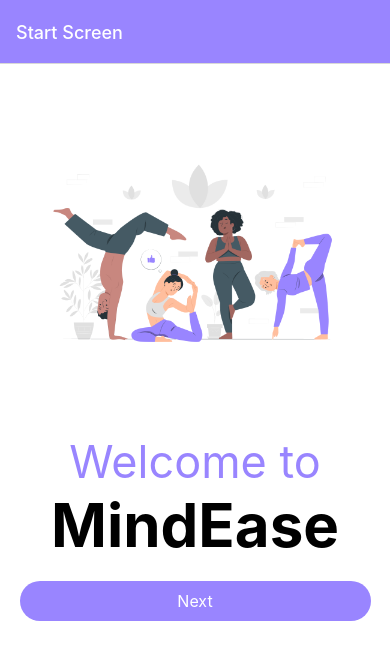
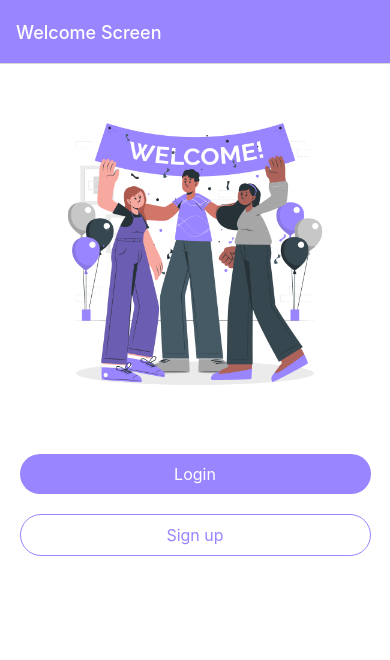
Before and after one commit to Janhvi2000/MindEase, a React Native app: screen /Welcome in a window 390 px wide. Shown: the top 660 px of the page. Built offline with nearby package versions, Linux system fonts and the light colour scheme.

Commit message:
Welcome page update

```diff
--- a/App.js
+++ b/App.js
@@ -6,6 +6,7 @@ import { StatusBar } from 'expo-status-bar';
 import { StyleSheet, Text, View } from 'react-native';
 import Test from './Components/Pages/testscreen';
 import Start from './Components/Pages/startpage';
+import Welcome from './Components/Pages/welcome';
 
 const Stack = createNativeStackNavigator();
 
@@ -13,7 +14,7 @@ function App() {
   return (
     <NavigationContainer>
       <Stack.Navigator
-        initialRouteName="Start Page"
+        initialRouteName="Welcome"
         screenOptions={{
           headerStyle: { backgroundColor: '#9985FF' },
           headerTintColor: '#fff',
@@ -29,6 +30,11 @@ function App() {
           component={Start}
           options={{ title: 'Start Screen' }}
         />
+        <Stack.Screen
+          name="Welcome"
+          component={Welcome}
+          options={{ title: 'Welcome Screen' }}
+        />
       </Stack.Navigator>
     </NavigationContainer>
   );
--- a/Components/Pages/startpage.js
+++ b/Components/Pages/startpage.js
@@ -8,7 +8,7 @@ const Start = () => {
   return (
     <View style={styles.container}>
       <View style={styles.startBox}>
-        <Image source={yoga} style={styles.yogaImage} />
+        <Image source={yoga} style={styles.image} />
         <Text style={styles.startText}>Welcome to</Text>
         <Text style={styles.startText1}>MindEase</Text>
       </View>
--- a/Components/Pages/testscreen.js
+++ b/Components/Pages/testscreen.js
@@ -117,7 +117,7 @@ const Questionnaire = () => {
       ) : (
       <View style={styles.questionBox}>
           <Text style={styles.questionText}>{categories[currentCategory]}</Text>
-          <Image source={testImage} style={styles.testImage} />
+          <Image source={testImage} style={styles.image} />
           <View style={styles.box}>
             <Text style={styles.questionText1}>{getQuestionNumber(currentCategory, currentQuestion)}.{' '}{categoryQuestions[currentCategory][currentQuestion]}</Text>
             <View style={styles.optionsBox}>
--- a/Components/Pages/welcome.js
+++ b/Components/Pages/welcome.js
@@ -0,0 +1,23 @@
+import React from 'react';
+import { View, Text, Image, TouchableOpacity } from 'react-native';
+import styles from '../Styles/styles';
+import welcome from '../Pictures/welcome.png';
+
+
+const Welcome = () => {
+  return (
+    <View style={styles.container}>
+      <View style={styles.startBox}>
+        <Image source={welcome} style={styles.image} />
+      </View>
+      <TouchableOpacity style={styles.nextButton}>
+        <Text style={styles.nextbuttonText}>Login</Text>
+      </TouchableOpacity>
+      <TouchableOpacity style={styles.secondButton}>
+        <Text style={styles.secondbuttonText}>Sign up</Text>
+      </TouchableOpacity>
+    </View>
+  );
+};
+
+export default Welcome;
--- a/Components/Styles/styles.js
+++ b/Components/Styles/styles.js
@@ -22,10 +22,31 @@ const styles = StyleSheet.create({
     borderRadius: 100,
     marginTop: 20,
     width: '90%',
+    marginBottom: 20,
+    alignSelf: 'center',
+  },
+  image: {
+    width: 300,
+    height: 300,
+    alignSelf: 'center',
+    marginTop: 20,
+    marginBottom: 30,
+  },
+  secondbuttonText: {
+    fontSize: 16,
+    textAlign: 'center',
+    color: '#9985FF',
+  },
+  secondButton: {
+    backgroundColor: '#ffffff',
+    padding: 10,
+    borderRadius: 100,
+    borderColor: '#9985FF',
+    borderWidth: 1,
+    width: '90%',
     marginBottom: 60,
     alignSelf: 'center',
   },
-
 
 //Style for Testscreen
   testImage: {
```
